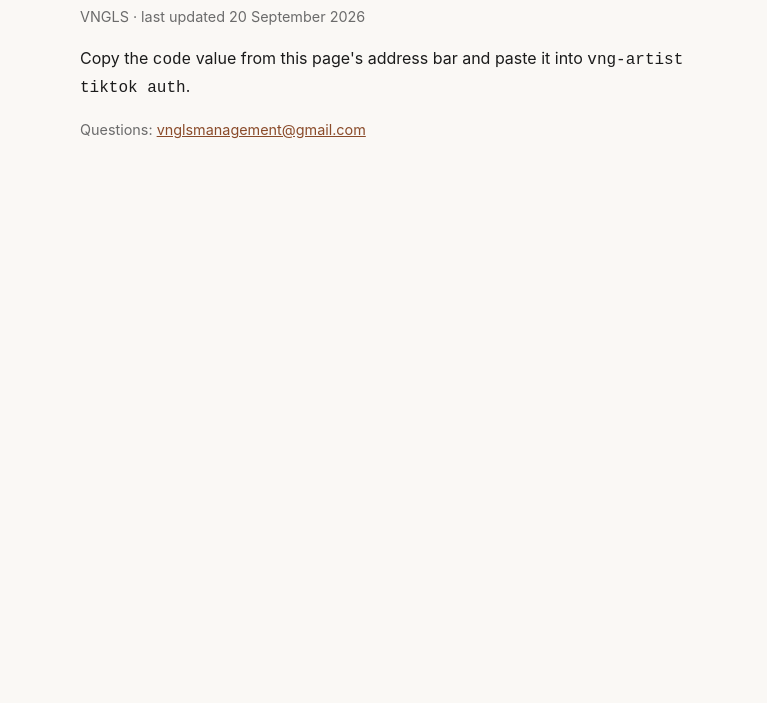
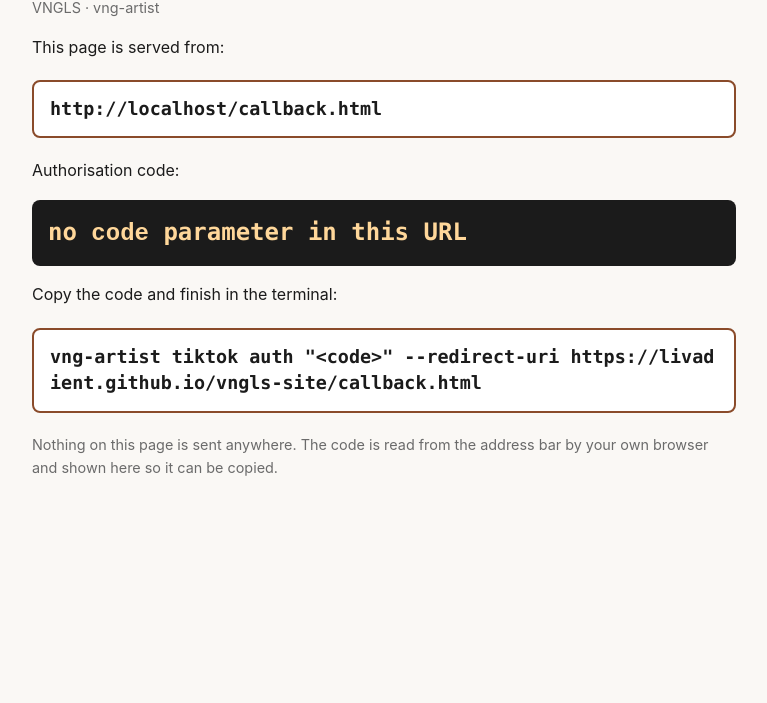
Before and after one commit to livadient/vngls-site, a plain HTML site: page callback.html in a window 1280 px wide. Shown: the part 97-800 px from the top of the page, without its empty margins (256-1023 px from the left). Drawn offline with Linux system fonts and the light colour scheme.

Commit message:
Show the callback's own URL and the code
The demo video has to prove the redirect lands on the submitted domain,
and an address bar is small on camera. The page now prints its own origin
and path in large type, and the authorisation code with it, so both are
legible in a screen recording and the code is easy to copy.

Co-Authored-By: Claude Opus 5 (1M context) <noreply@anthropic.com>
Claude-Session: https://claude.ai/code/session_019ch8MvEsCt4dhabsiz1eue

```diff
--- a/callback.html
+++ b/callback.html
@@ -3,14 +3,36 @@
 <meta name="viewport" content="width=device-width,initial-scale=1">
 <title>Sign-in complete — VNGLS</title>
 <style>
- body{max-width:38rem;margin:3rem auto;padding:0 1.25rem;
-      font:16px/1.65 -apple-system,BlinkMacSystemFont,"Segoe UI",sans-serif;
+ body{max-width:44rem;margin:2.5rem auto;padding:0 1.25rem;
+      font:16px/1.6 -apple-system,BlinkMacSystemFont,"Segoe UI",sans-serif;
       color:#1b1b1b;background:#faf8f5}
- h1{font-size:1.5rem;margin-bottom:.25rem} h2{font-size:1.05rem;margin-top:2rem}
- .date{color:#6b6b6b;font-size:.9rem} a{color:#8a4b2a}
+ h1{font-size:1.5rem;margin-bottom:.25rem}
+ .url{font:600 1.15rem/1.45 ui-monospace,SFMono-Regular,Menlo,monospace;
+      background:#fff;border:2px solid #8a4b2a;border-radius:.5rem;
+      padding:.85rem 1rem;word-break:break-all;margin:1.25rem 0}
+ .code{font:700 1.5rem/1.4 ui-monospace,SFMono-Regular,Menlo,monospace;
+       background:#1b1b1b;color:#ffd79a;border-radius:.5rem;
+       padding:1rem;word-break:break-all;margin:.75rem 0}
+ .muted{color:#6b6b6b;font-size:.9rem}
 </style></head><body>
 <h1>Sign-in complete</h1>
-<p class="date">VNGLS · last updated 20 September 2026</p>
-<p>Copy the <code>code</code> value from this page's address bar and paste it into <code>vng-artist tiktok auth</code>.</p>
-<p class="date">Questions: <a href="mailto:vnglsmanagement@gmail.com">vnglsmanagement@gmail.com</a></p>
+<p class="muted">VNGLS · vng-artist</p>
+
+<p>This page is served from:</p>
+<div class="url" id="here">—</div>
+
+<p>Authorisation code:</p>
+<div class="code" id="code">no <code>code</code> parameter in this URL</div>
+
+<p>Copy the code and finish in the terminal:</p>
+<div class="url">vng-artist tiktok auth "&lt;code&gt;" --redirect-uri https://livadient.github.io/vngls-site/callback.html</div>
+
+<p class="muted">Nothing on this page is sent anywhere. The code is read from the
+address bar by your own browser and shown here so it can be copied.</p>
+
+<script>
+  document.getElementById("here").textContent = location.origin + location.pathname;
+  var code = new URLSearchParams(location.search).get("code");
+  if (code) { document.getElementById("code").textContent = code; }
+</script>
 </body></html>
```
